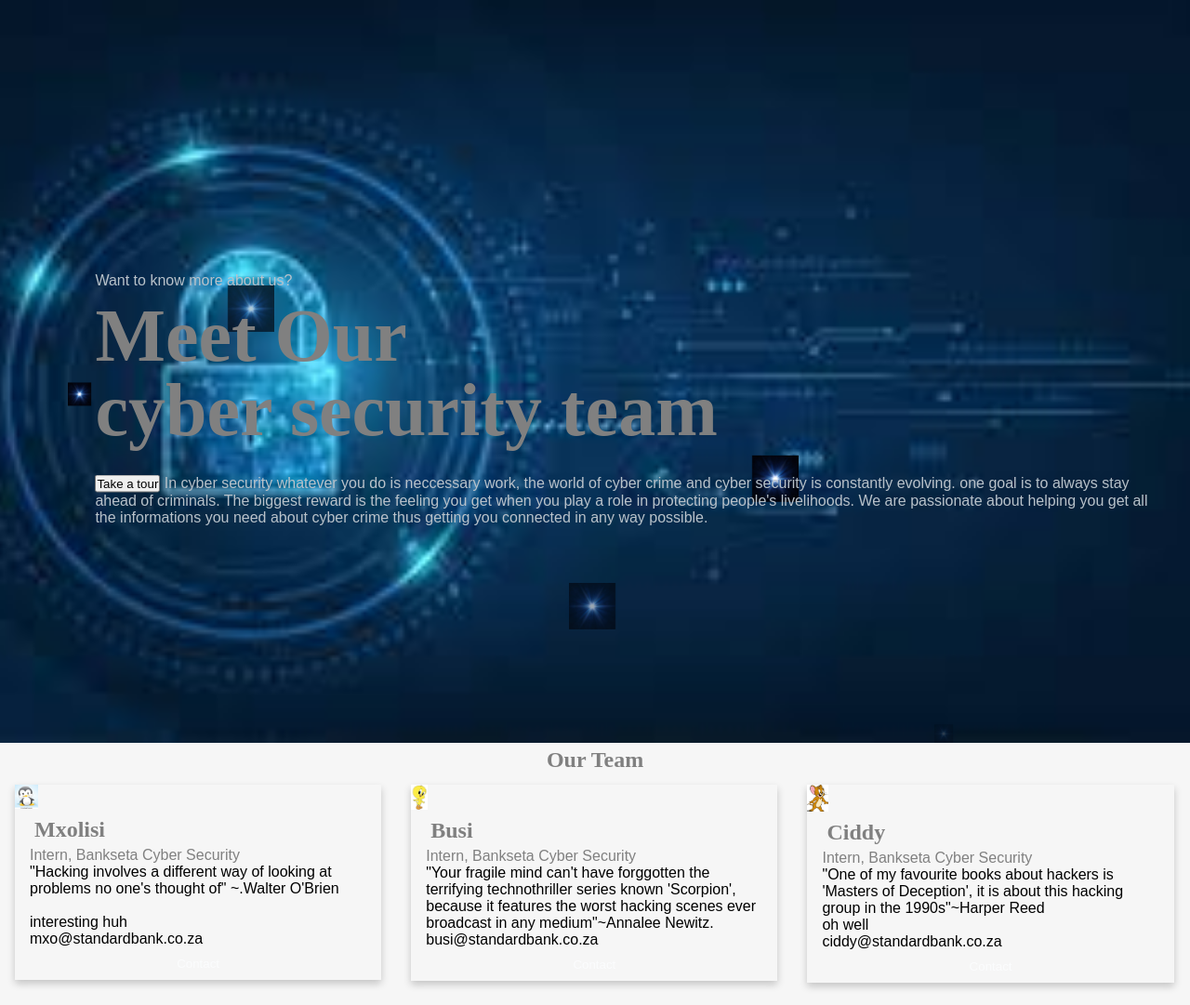
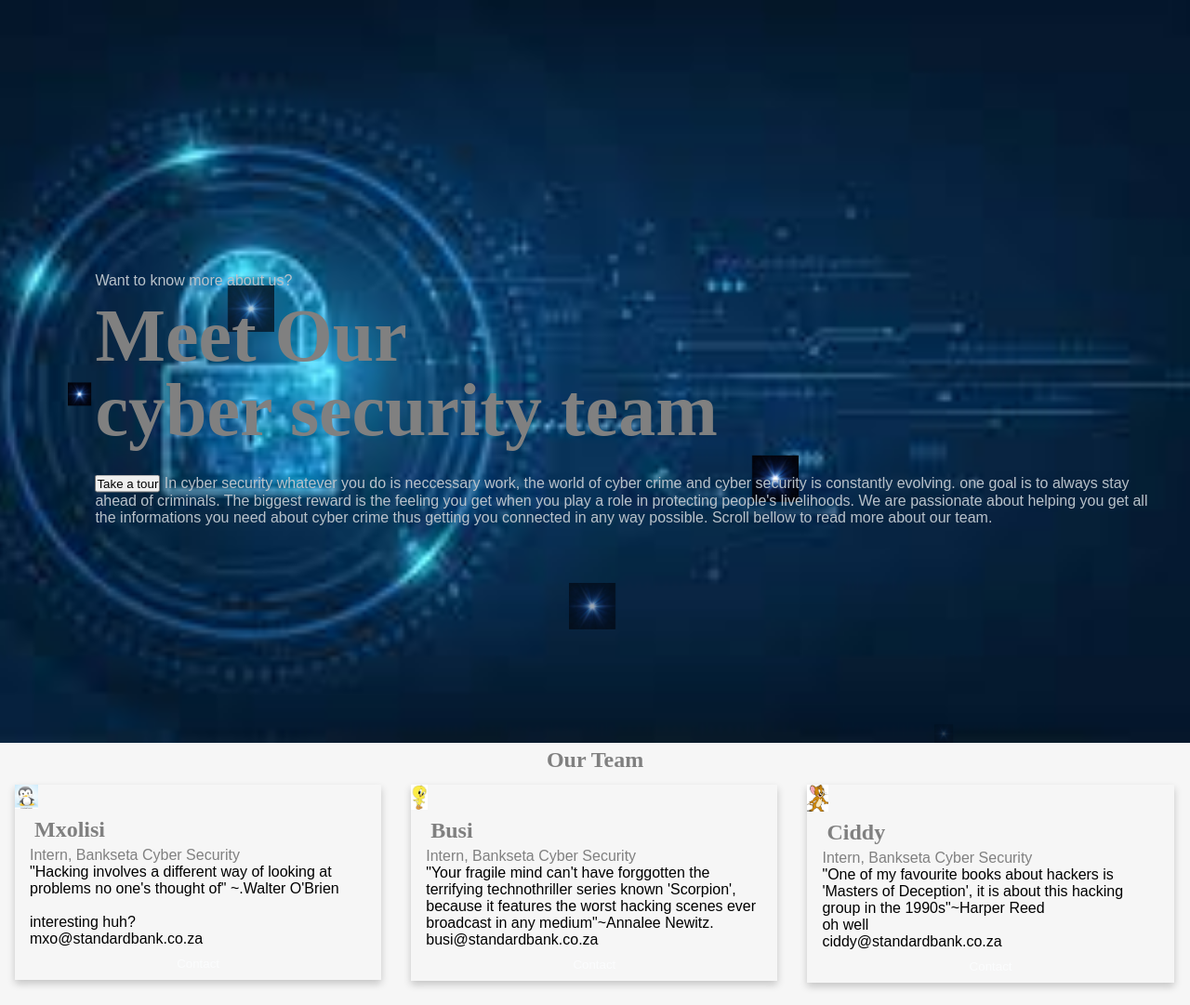
Before and after one commit to BusiMsiza/blog_website, a PHP site: page /about.php in a window 1280 px wide. Shown: the part 91-1172 px from the top of the page at 93% size. Run offline with PHP 8.4, Linux system fonts and the light colour scheme; data comes from the database, SQL or seed files in the repository; some web fonts are replaced.

Commit message:
edited about.php

```diff
--- a/about.php
+++ b/about.php
@@ -39,7 +39,7 @@
             <button type="button">Take a tour </button>
             <p1>In cyber security whatever you do is neccessary work, the world of cyber crime and cyber security is constantly evolving.
                   one goal is to always stay ahead of criminals. The biggest reward is the feeling you get when you play a role in protecting people's livelihoods.
-                  We are passionate about helping you get all the informations you need about cyber crime thus getting you connected in any way possible.
+                  We are passionate about helping you get all the informations you need about cyber crime thus getting you connected in any way possible. Scroll bellow to read more about our team.
               </p1>
             <!--<div>
                 <h1>TWITTER</h1>
@@ -69,7 +69,7 @@
           <h2>Mxolisi</h2>
           <p class="title">Intern, Bankseta Cyber Security</p>
           <p>"Hacking involves a different way of looking at problems no one's thought of"
-            ~.Walter O'Brien <br><br>interesting huh<br></p>
+            ~.Walter O'Brien <br><br>interesting huh?<br></p>
           <p>mxo@standardbank.co.za</p>
           <p><button class="button">Contact</button></p>
         </div>
```
